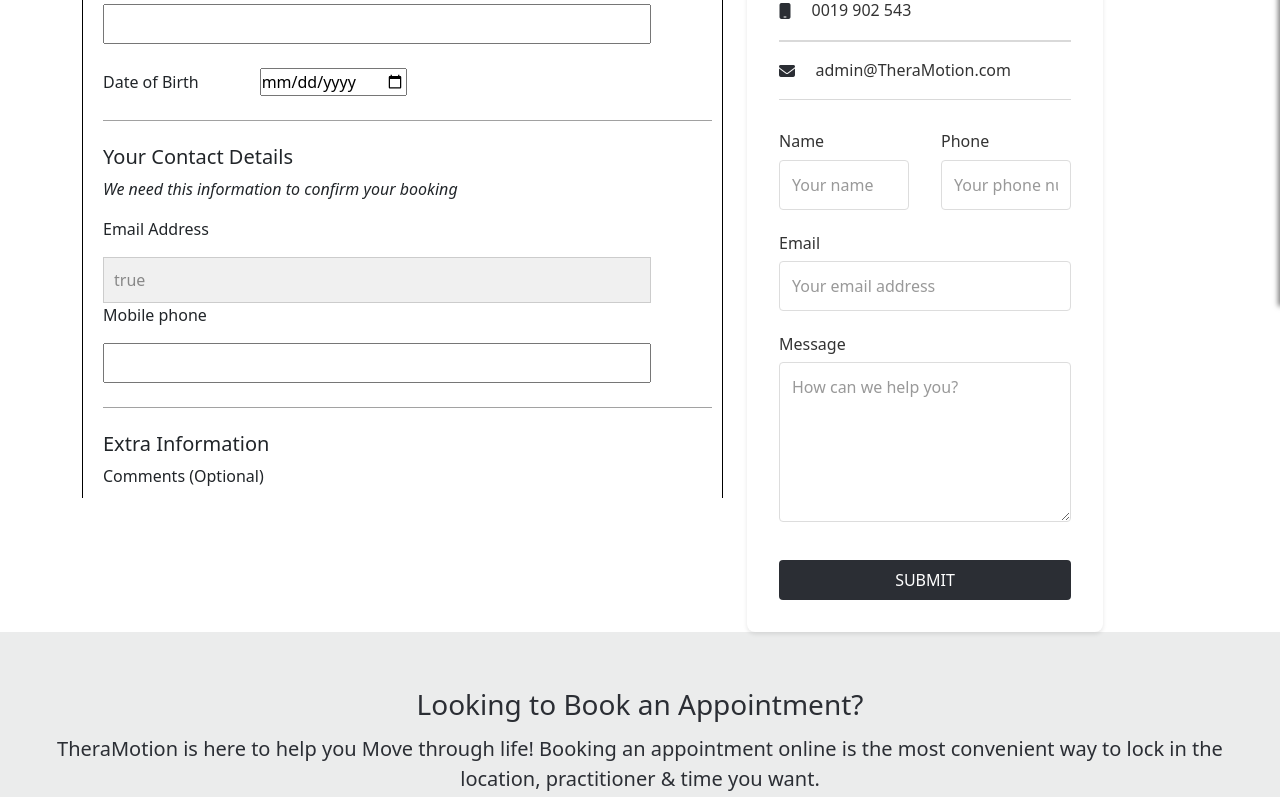
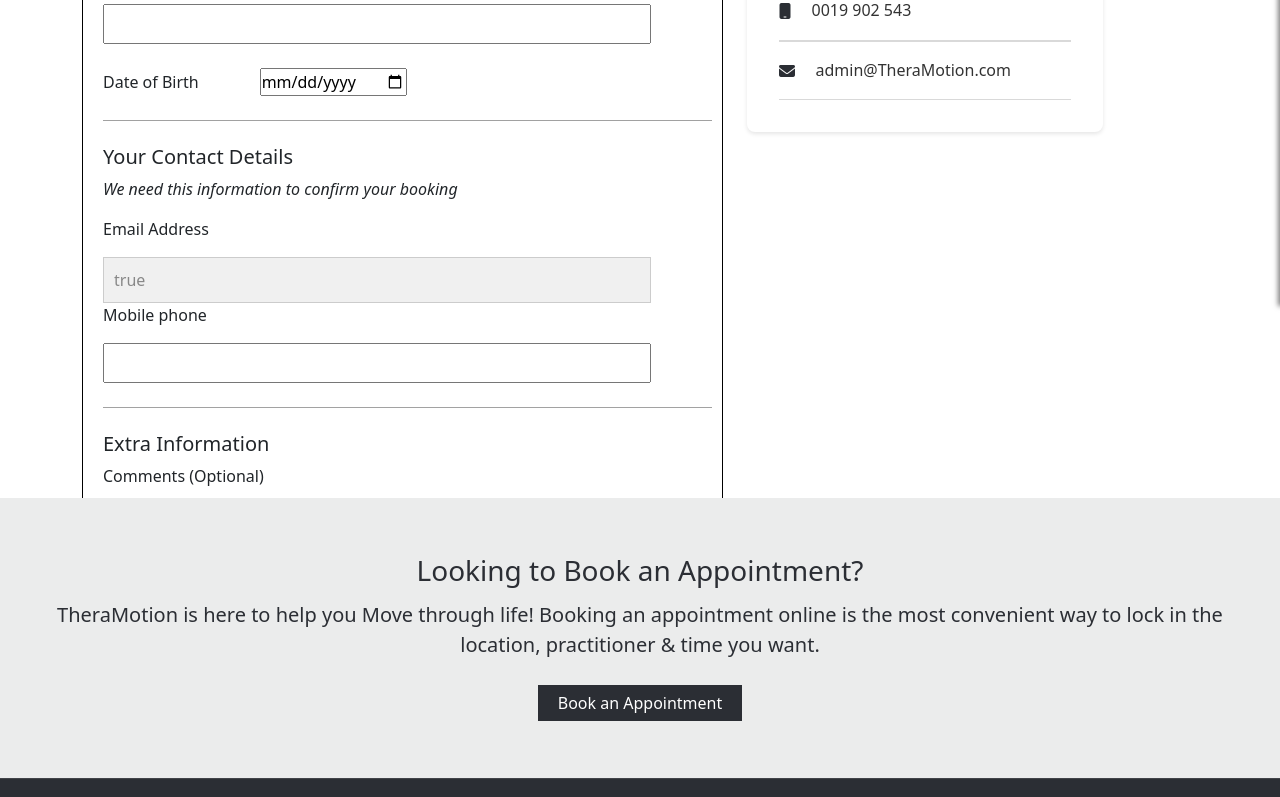
Before and after one commit to bhavik217/TheraMotion, a React (Vite) app in the folder FrontEnd/: page /form in a window 1280 px wide. Shown: the part 494-1291 px from the top of the page. Built offline with nearby package versions, Linux system fonts and the light colour scheme; sample sign-in values are in the browser's storage.

Commit message:
NeedForm component updated

```diff
--- a/FrontEnd/src/components/NeedForm/NeedForm.css
+++ b/FrontEnd/src/components/NeedForm/NeedForm.css
@@ -29,11 +29,20 @@
 
 .needformo .call p,
 .needformo .email p {
+    margin: 0;
+}
+
+.contact-link {
+    text-decoration: none;
+    color: #333;
     display: flex;
     align-items: center;
-    margin: 0;
     font-size: 1rem;
-    color: #333;
+    transition: color 0.2s;
+}
+
+.contact-link:hover {
+    color: #007bff;
 }
 
 .needformo .fa-mobile,
@@ -41,95 +50,3 @@
     margin-right: 0.5rem;
     color: #2b2e34;
 }
-
-.needformo form {
-    margin-top: 2rem;
-}
-
-.needformo .inp1 {
-    display: flex;
-    gap: 2rem;
-    margin-bottom: 1.5rem;
-}
-
-@media (max-width: 768px) {
-    .needformo .inp1 {
-        flex-direction: column;
-        gap: 1rem;
-    }
-}
-
-.needformo h5 {
-    font-size: 1rem;
-    font-weight: 500;
-    margin-bottom: 0.5rem;
-    color: #333;
-}
-
-.needformo .inp {
-    width: 100%;
-    padding: 0.75rem;
-    border: 1px solid #ddd;
-    border-radius: 4px;
-    font-size: 1rem;
-    transition: border-color 0.2s;
-}
-
-.needformo .inp:focus {
-    outline: none;
-    border-color: #2b2e34;;
-    box-shadow: 0 0 0 2px rgba(74, 144, 226, 0.2);
-}
-
-.needformo .inp::placeholder {
-    color: #999;
-}
-
-.needformo .namee,
-.needformo .phone {
-    flex: 1;
-}
-
-.needformo .emai {
-    margin-bottom: 1.5rem;
-}
-
-.needformo .mess textarea {
-    height: 160px;
-    resize: vertical;
-}
-
-.needformo .submit {
-    margin-top: 2rem;
-}
-
-.needformo .bsub {
-    width: 100%;
-    padding: 0.5rem;
-    background-color: #2b2e34;;
-    color: white;
-    border: none;
-    border-radius: 4px;
-    font-size: 1rem;
-    font-weight: 500;
-    cursor: pointer;
-    transition: background-color 0.2s;
-}
-
-.needformo .bsub:hover {
-    background-color: #383a3c;;
-}
-
-@media (max-width: 576px) {
-    .needformo {
-        padding: 1rem;
-    }
-
-    .needformo .inp1 {
-        gap: 1rem;
-    }
-
-    .needformo h4 {
-        font-size: 1.25rem;
-    }
-}
--- a/FrontEnd/src/components/NeedForm/NeedForm.jsx
+++ b/FrontEnd/src/components/NeedForm/NeedForm.jsx
@@ -12,41 +12,20 @@ function Needform() {
             </p>
             <div className="call">
                 <p>
-                    <i className="fa-solid fa-mobile"></i>
-                    &nbsp;&nbsp;&nbsp;0019&nbsp;902&nbsp;543
+                    <a href="tel:0019902543" className="contact-link">
+                        <i className="fa-solid fa-mobile"></i>
+                        &nbsp;&nbsp;&nbsp;0019&nbsp;902&nbsp;543
+                    </a>
                 </p>
             </div>
             <div className="email">
                 <p>
-                    <i className="fa-solid fa-envelope"></i>
-                    &nbsp;&nbsp;&nbsp;admin@TheraMotion.com
+                    <a href="mailto:admin@TheraMotion.com" className="contact-link">
+                        <i className="fa-solid fa-envelope"></i>
+                        &nbsp;&nbsp;&nbsp;admin@TheraMotion.com
+                    </a>
                 </p>
             </div>
-            <form>
-                <div className="inp1">
-                    <div className="namee">
-                        <h5>Name</h5>
-                        <input type="text" className="inp" placeholder="Your name" />
-                    </div>
-                    <div className="phone">
-                        <h5>Phone</h5>
-                        <input type="text" className="inp" placeholder="Your phone number" />
-                    </div>
-                </div>
-                <div className="emai">
-                    <h5>Email</h5>
-                    <input type="email" className="inp" placeholder="Your email address" />
-                </div>
-                <div className="mess">
-                    <h5>Message</h5>
-                    <textarea className="inp" placeholder="How can we help you?" />
-                </div>
-                <div className="submit">
-                    <button className="bsub" type="submit">
-                        SUBMIT
-                    </button>
-                </div>
-            </form>
         </div>
     );
 }
```
